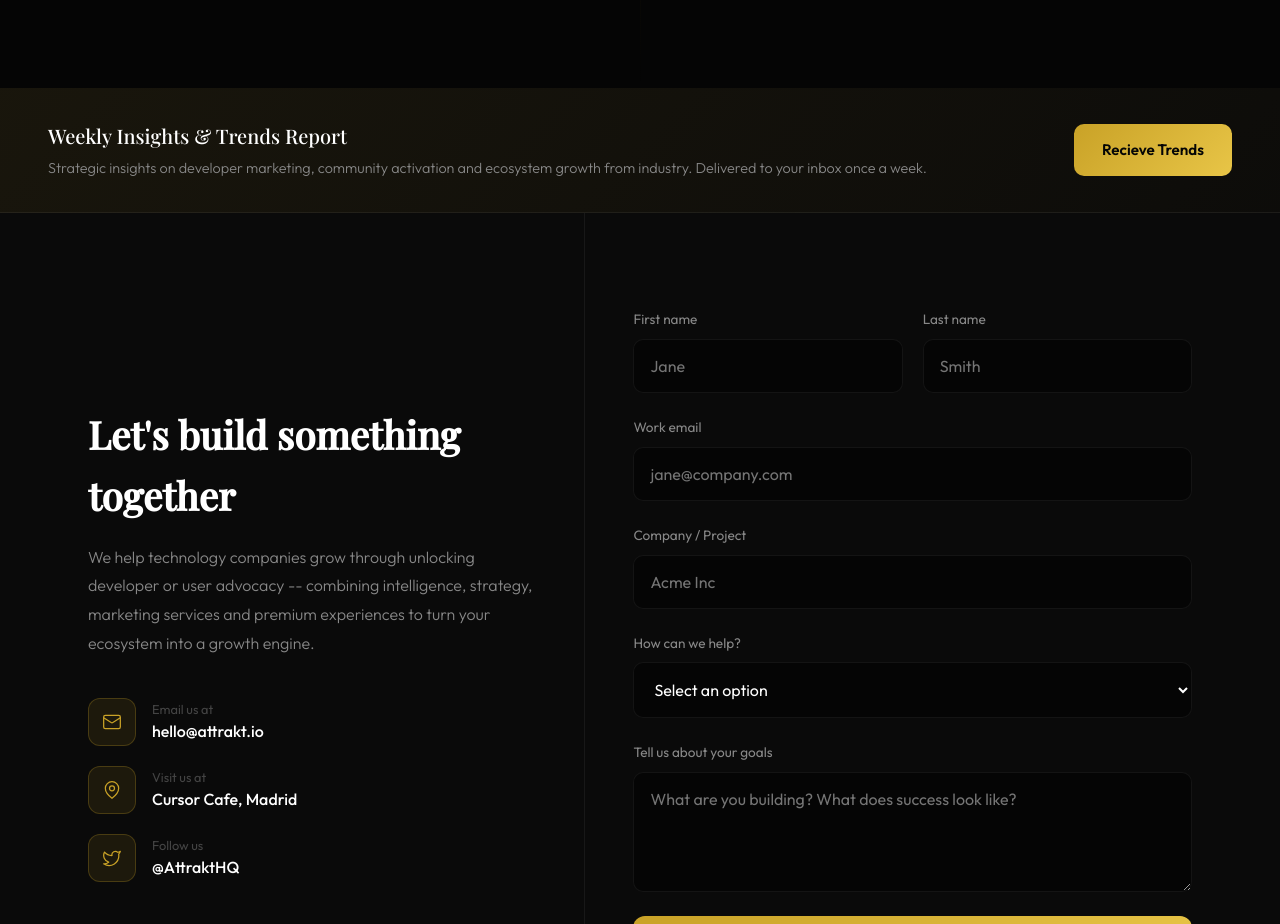
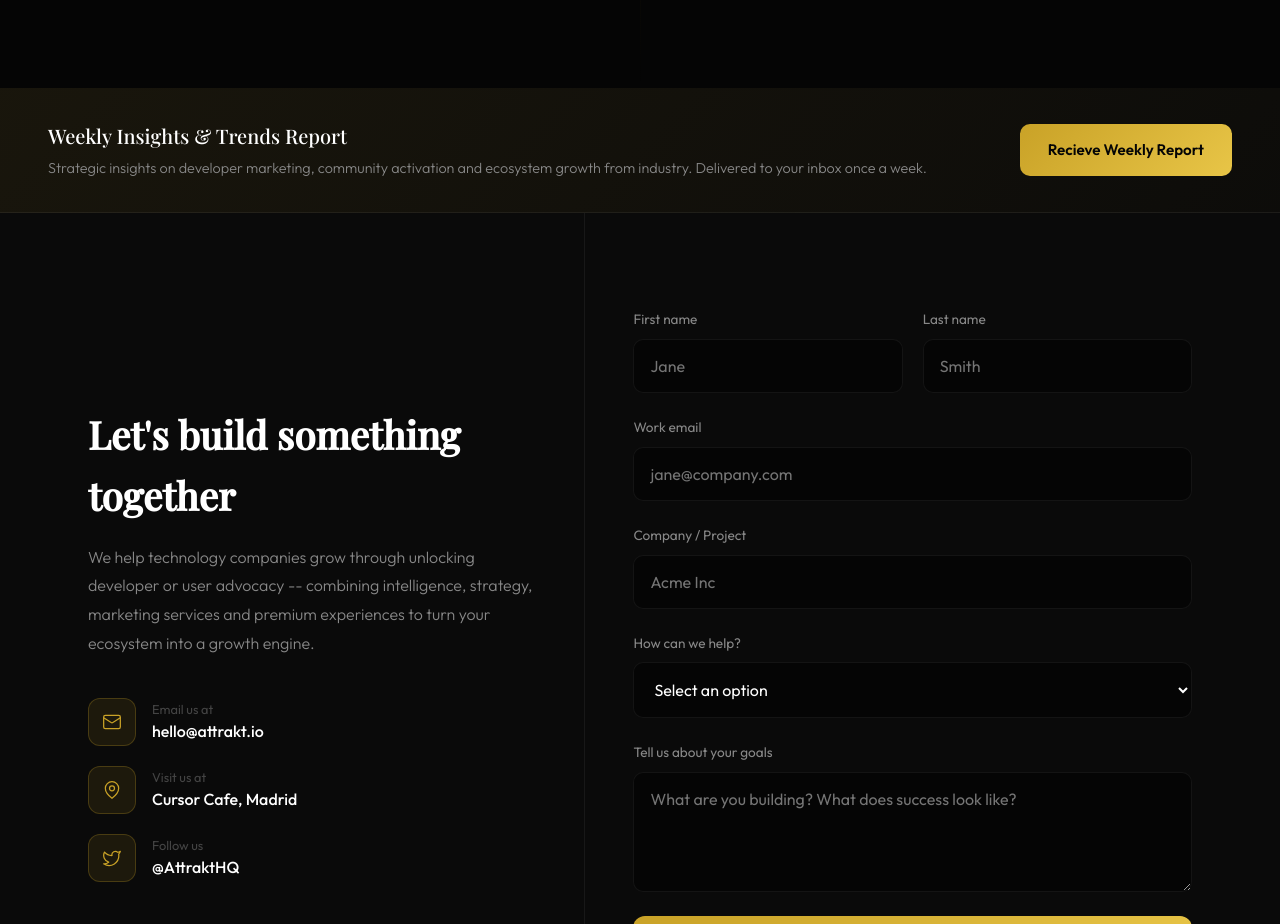
Before and after one commit to KenCarvAPI/attrakt_website, a website built with Vite: page index.html in a window 1280 px wide. Shown: the part 7040-7964 px from the top of the page. Built offline with nearby package versions, Linux system fonts and the light colour scheme; no server answers; a web font is replaced by a local one.

Commit message:
Updated index.html

```diff
--- a/index.html
+++ b/index.html
@@ -454,7 +454,7 @@
                 <h3>Weekly Insights & Trends Report</h3>
                 <p>Strategic insights on developer marketing, community activation and ecosystem growth from industry. Delivered to your inbox once a week.</p>
             </div>
-            <a href="#contact" class="trends-report-cta-btn">Recieve Trends</a>
+            <a href="#contact" class="trends-report-cta-btn">Recieve Weekly Report</a>
         </div>
         <div class="contact-inner">
             <div class="contact-info">
```
